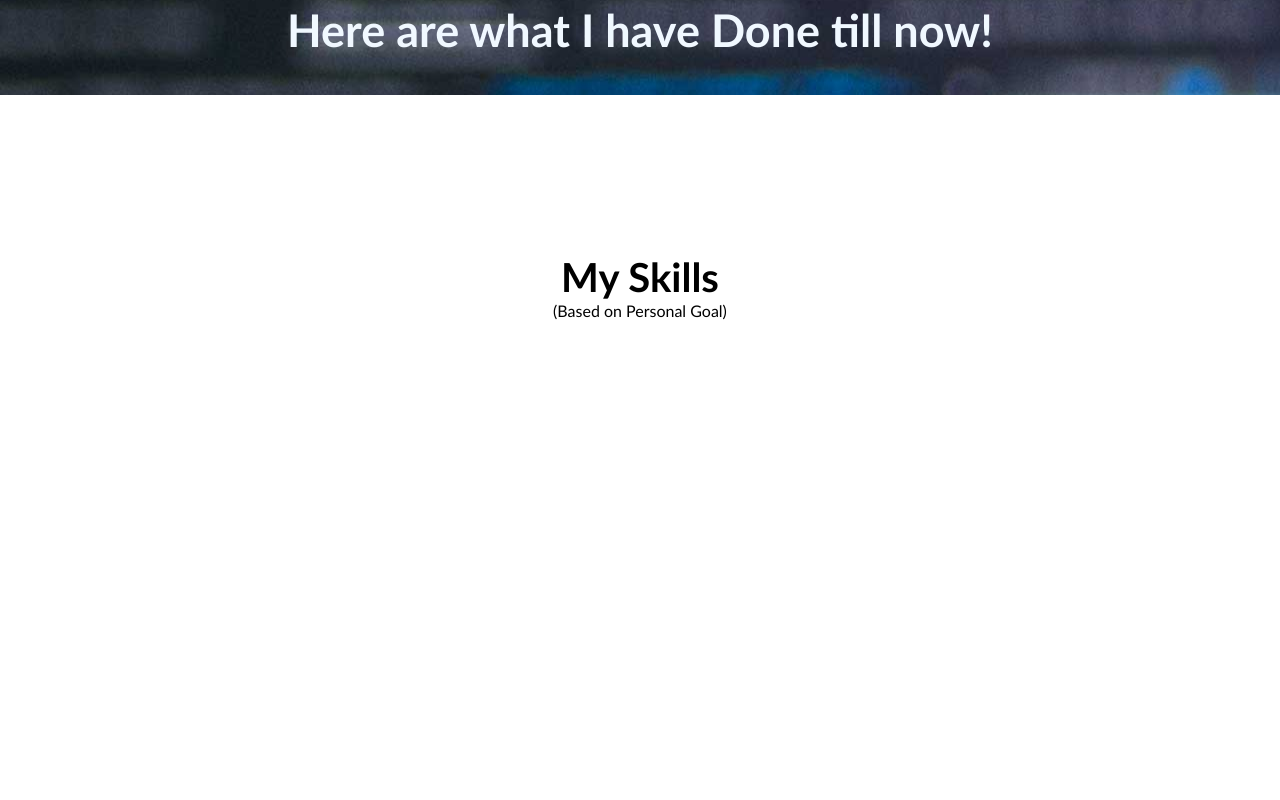
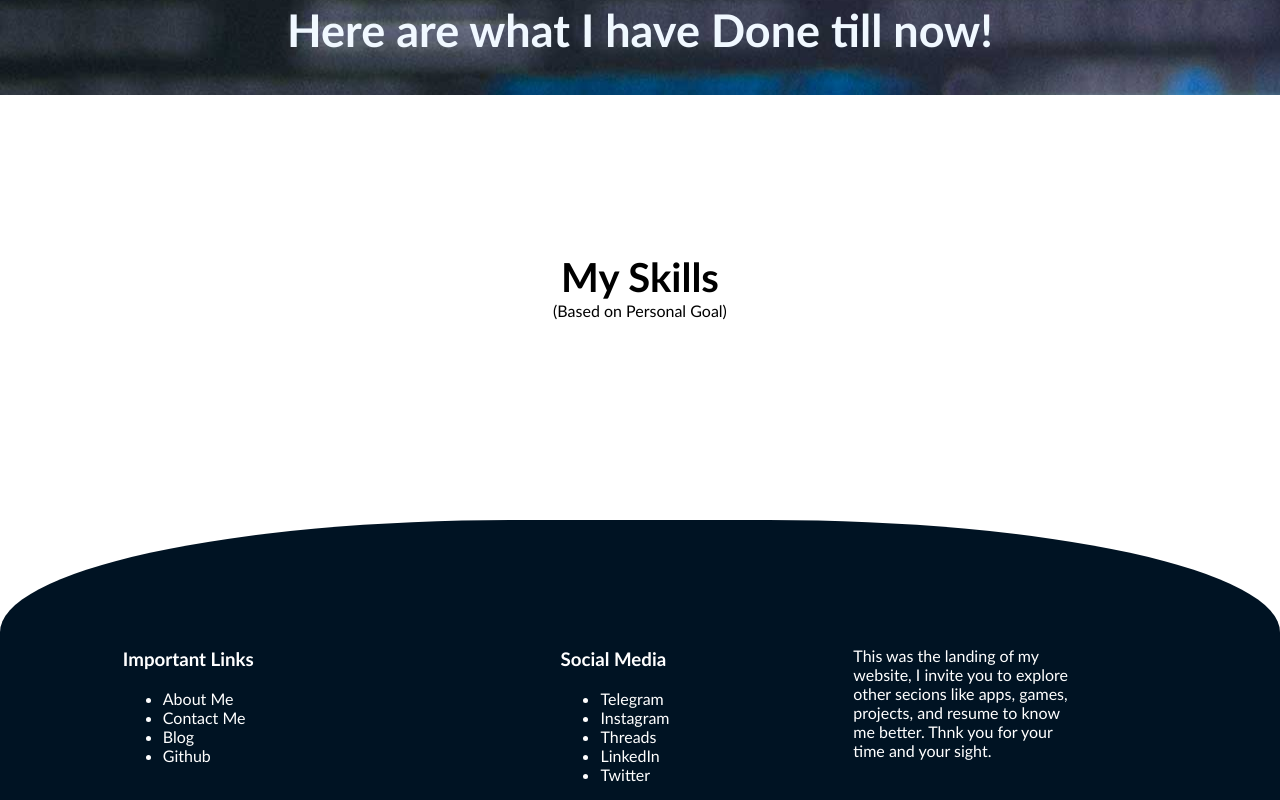
Before and after one commit to Amirhossein77-98/Amirhossein77-98.github.io, a plain HTML site: page index.html in a window 1280 px wide. Shown: the part 1895-2695 px from the top of the page. Before the commit the page ends 2315 px from the top, so only its background shows below. Drawn offline with Linux system fonts and the light colour scheme; no server answers.

Commit message:
Main page structure completed, still no linkes added, didn't worrk on rsponsiveness, Projects section should become horizontally scrollable, apps and games need to be created in the future

```diff
--- a/index.css
+++ b/index.css
@@ -297,6 +297,7 @@ h2 {
 
 #third-sec {
     margin-top: 150px;
+    margin-bottom: 100px;
     display: grid;
     grid-template-columns: 1fr;
     text-align: center;
@@ -319,6 +320,8 @@ h2 {
     background-attachment: fixed;
 
 }
+
+/* Each Skill's style */
 
 .skill {
     display: grid;
@@ -352,6 +355,32 @@ h2 {
     animation: BarProgress 0.5s;
     border-radius: 100px;
 }
+
+/* Footer Styles */
+.footer {
+    background-color: var(--primary);
+    height: 50px;
+    border-radius: 40% 40% 0px 0px;
+    display: grid;
+    grid-template-columns: 1fr 1fr 1fr;
+    color: white;
+    height: auto;
+    justify-items: center;
+}
+
+#footer-left {
+    padding: 110px 50px 0 0;
+}
+
+#footer-center {
+    padding: 110px 50px 0 0;
+}
+
+#footer-right {
+    padding: 110px 200px 0 0;
+}
+
+
 
 /* Keyframes */
 
--- a/index.html
+++ b/index.html
@@ -86,6 +86,30 @@
         <div class="skills">
         </div>
     </div>
+    <div class="footer">
+        <div id="footer-left">
+            <h3>Important Links</h3>
+            <ul>
+                <li>About Me</li>
+                <li>Contact Me</li>
+                <li>Blog</li>
+                <li>Github</li>
+            </ul>
+        </div>
+        <div id="footer-center">
+            <h3>Social Media</h3>
+            <ul>
+                <li>Telegram</li>
+                <li>Instagram</li>
+                <li>Threads</li>
+                <li>LinkedIn</li>
+                <li>Twitter</li>
+            </ul>
+        </div>
+        <div id="footer-right">
+            <p>This was the landing of my website, I invite you to explore other secions like apps, games, projects, and resume to know me better. Thnk you for your time and your sight.</p>
+        </div>
+    </div>
     <script type="module" src="index.js"></script>
 </body>
 </html>
```
